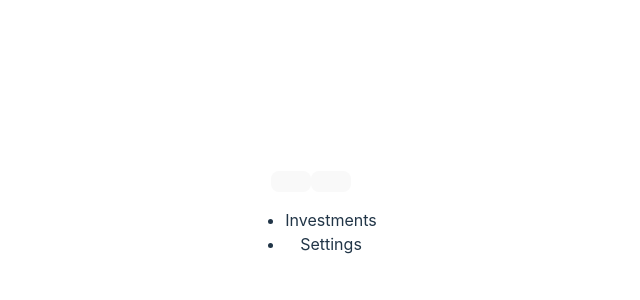
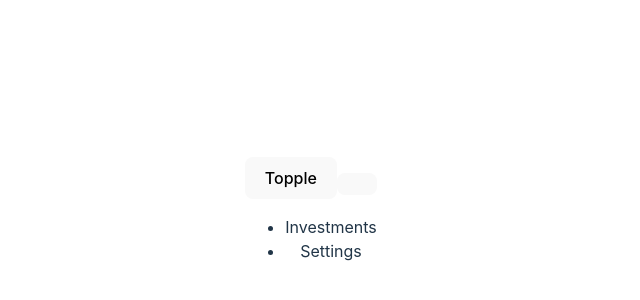
Before and after one commit to RosenGeorgievvv/investment-tracker-tool, a React (Vite) app: page / in a window 1280 px wide. Shown: the part 182-482 px from the top of the page, without its empty margins (329-969 px from the left). Built offline with nearby package versions, Linux system fonts and the light colour scheme.

Commit message:
Update Sidebar.jsx

```diff
--- a/src/components/Sidebar.jsx
+++ b/src/components/Sidebar.jsx
@@ -1,10 +1,13 @@
 import { useState } from "react";
 
-const Sidebar = () => {
+const Sidebar = ({onSelectPage, selectedPage}) => {
+    const [topple, setTopple] = useState(false);
+    const [mode, setMode] = useState(false);
+
   return (
     <div>
-      <button>
-
+      <button onClick={() => setTopple(!topple)}>
+        {topple ? 'Expand' : 'Topple'}
       </button>
       <button>
 
```
